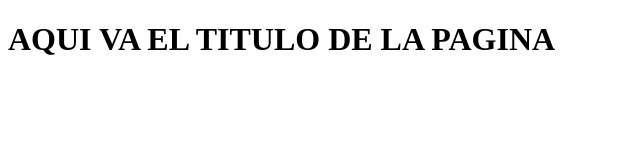
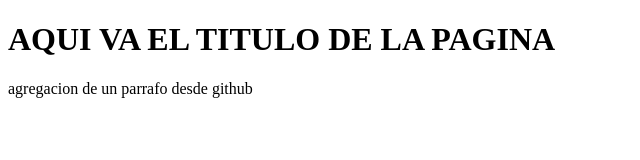
Before and after one commit to iisraell/Practica1, a plain HTML site: page index.html in a window 1280 px wide. Shown: the whole page, without its empty margins (0-640 px from the left). Drawn offline with Linux system fonts and the light colour scheme.

Commit message:
Update index.html

```diff
--- a/index.html
+++ b/index.html
@@ -8,5 +8,6 @@
 </head>
 <body>
     <h1>AQUI VA EL TITULO DE LA PAGINA</h1>
+    <p>agregacion de un parrafo desde github</p>
 </body>
 </html>
```
